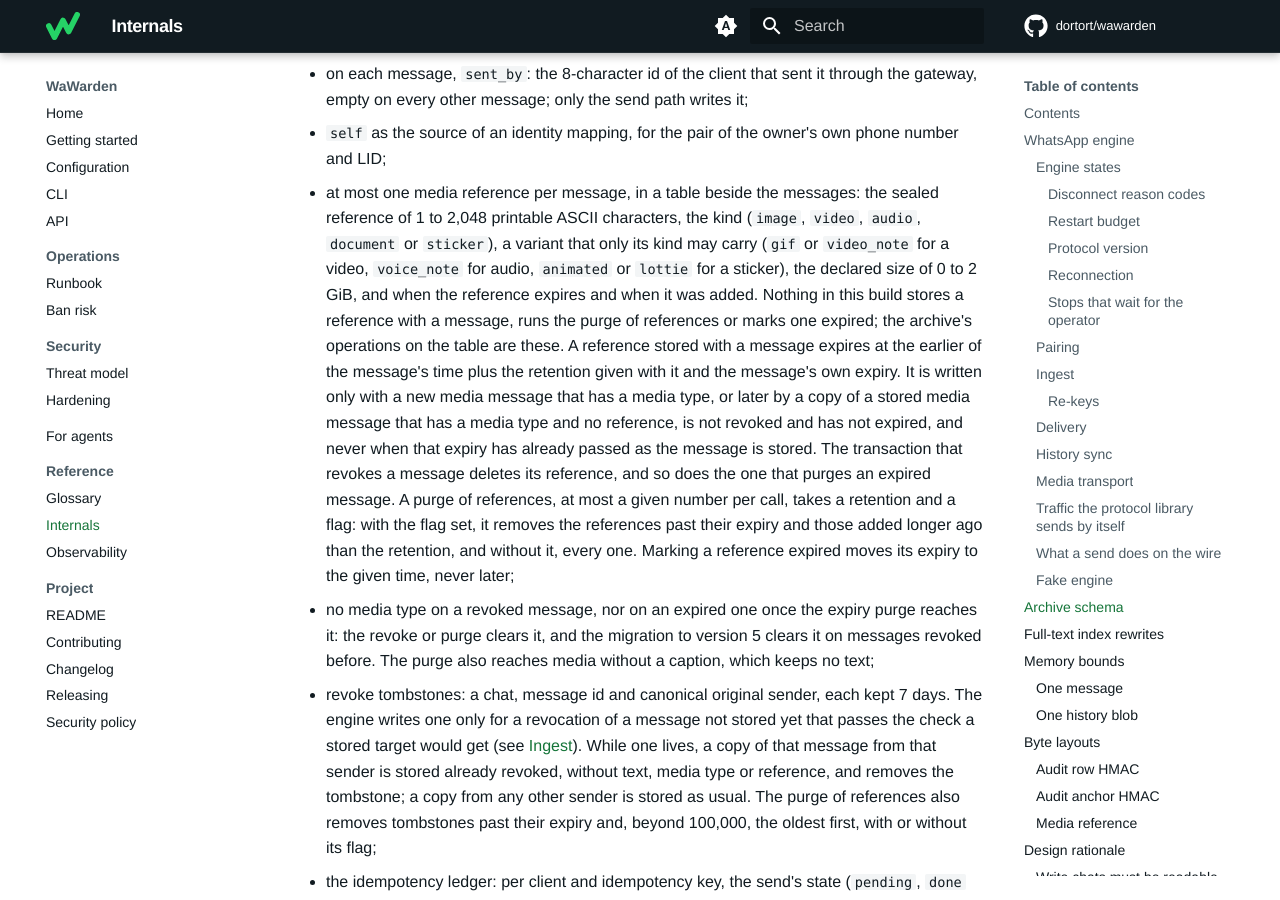
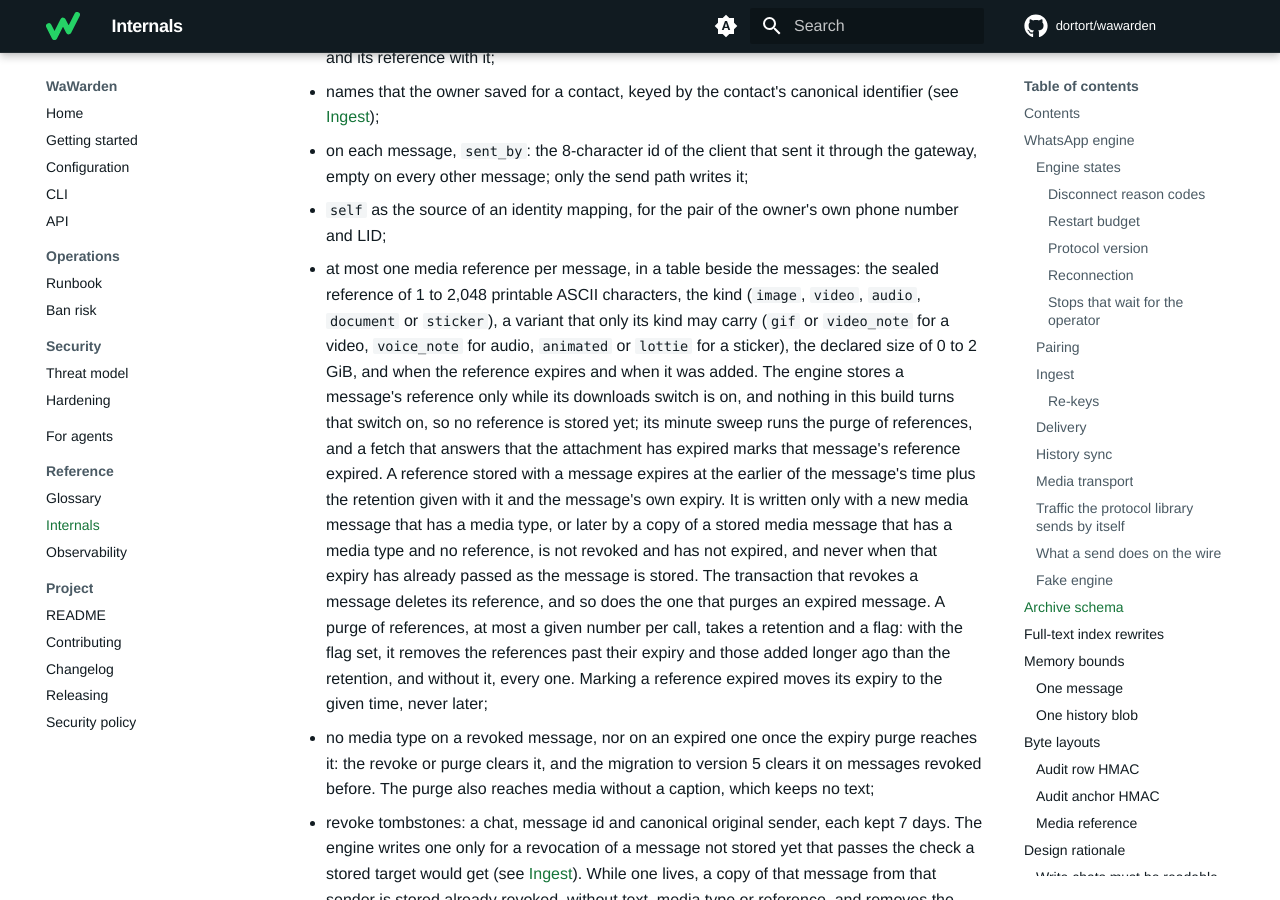
Before and after one commit to dortort/wawarden, an MkDocs documentation site: the page built from docs/internals.md, in a window 1280 px wide and 900 px high, scrolled down 15554 px. Built offline with MkDocs 1.6.1 and Material for MkDocs 9.7.7, drawn with Linux system fonts in a browser that asks for light colours; comment, search, counter and statistics services are not loaded; some of the changed text lies outside the part shown.

Commit message:
docs: describe the media reference sweep and the expiry mark
The minute sweep's description adds the purge of media references and
lapsed tombstones, the archive schema says when the engine stores and
marks a reference, and the observability table gains
media_expire_failed and a wider expiry_sweep_failed.

Co-Authored-By: Claude Opus 5.5 <noreply@anthropic.com>
Co-Authored-By: Claude Fable 5.1 <noreply@anthropic.com>

```diff
--- a/docs/internals.md
+++ b/docs/internals.md
@@ -300,7 +300,10 @@ Further, the worker:
   also between the rows and batches it applies, the engine removes the text,
   media type and media reference of expired messages from the archive as
   described under
-  [Message archive](configuration.md#message-archive);
+  [Message archive](configuration.md#message-archive), and in the same
+  transaction purges media references past their expiry or older than the
+  retention, every media reference while downloads are off, and revoke
+  tombstones past their 7 days or beyond the newest 100,000;
 - learns which LID belongs to which phone number only from the alternate
   identifiers WhatsApp's servers attach to live messages and from history
   sync, and re-keys the direct chat (see [Re-keys](#re-keys) below).
@@ -672,9 +675,11 @@ queue, it holds:
   (`image`, `video`, `audio`, `document` or `sticker`), a variant that only
   its kind may carry (`gif` or `video_note` for a video, `voice_note` for
   audio, `animated` or `lottie` for a sticker), the declared size of 0 to 2
-  GiB, and when the reference expires and when it was added. Nothing in this
-  build stores a reference with a message, runs the purge of references or
-  marks one expired; the archive's operations on the table are these. A
+  GiB, and when the reference expires and when it was added. The engine stores
+  a message's reference only while its downloads switch is on, and nothing in
+  this build turns that switch on, so no reference is stored yet; its minute
+  sweep runs the purge of references, and a fetch that answers that the
+  attachment has expired marks that message's reference expired. A
   reference stored with a message expires at the earlier of the message's
   time plus the retention given with it and the message's own expiry.
   It is written only with a new media message that has a media type, or later
```
Also changed, not shown: docs/observability.md (+2 -1 lines).
